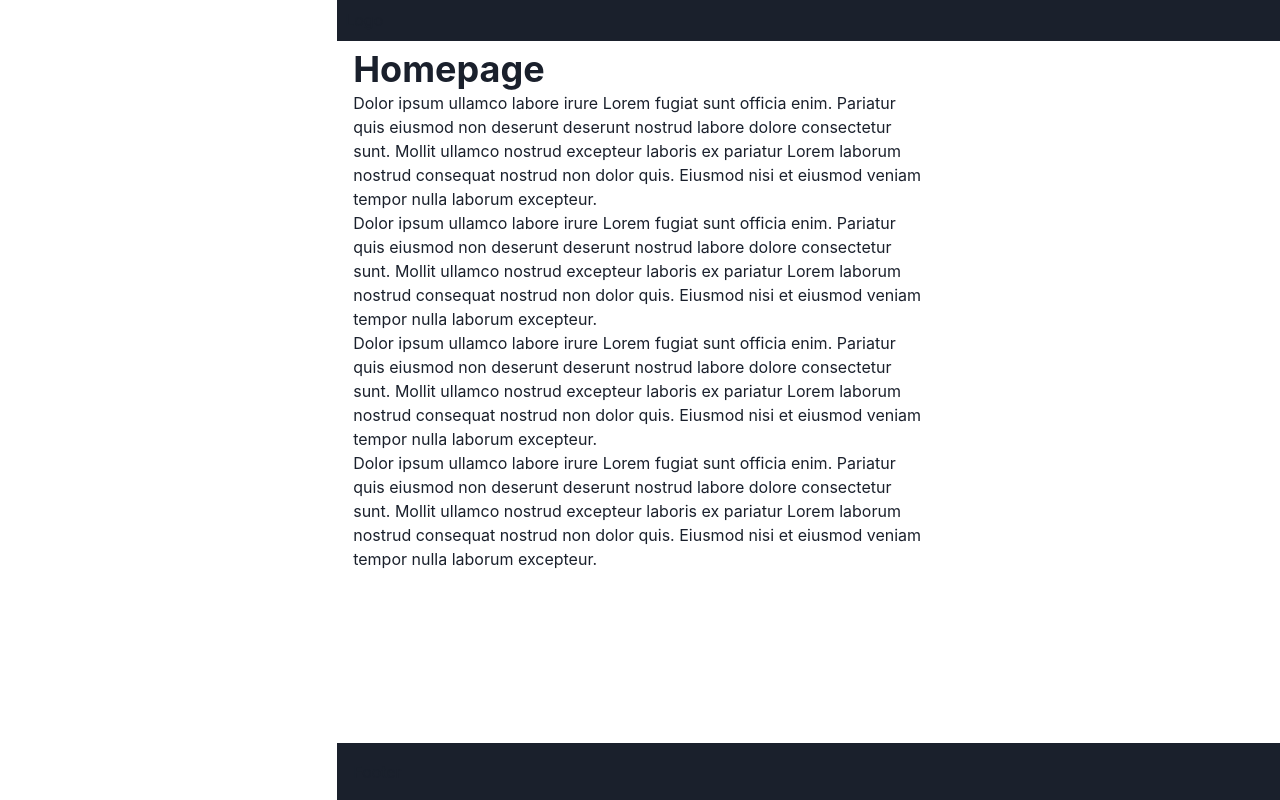
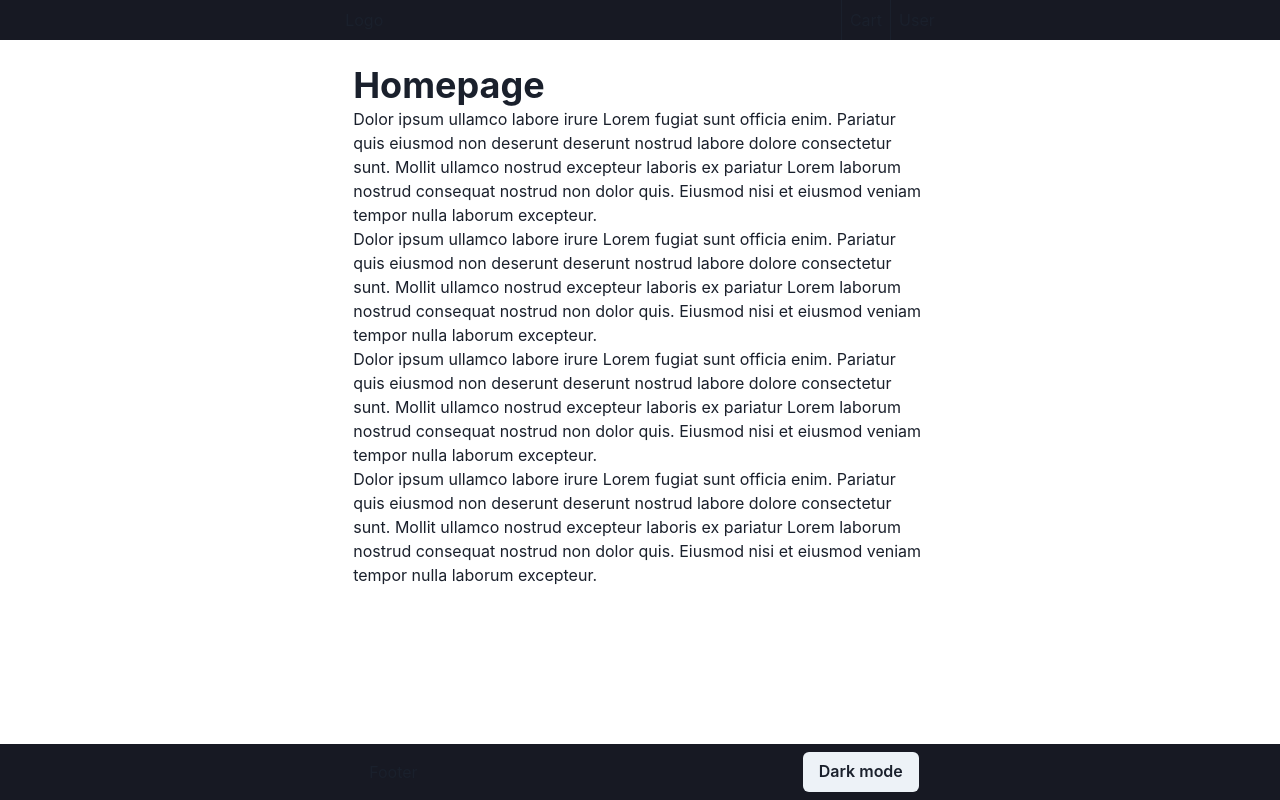
Before and after one commit to oncet/qord, a React (Vite) app: page / in a window 1280 px wide. Built offline with nearby package versions, Linux system fonts and the light colour scheme.

Commit message:
remove grid form layout

```diff
--- a/src/components/Layout.tsx
+++ b/src/components/Layout.tsx
@@ -3,9 +3,8 @@ import {
   Box,
   Button,
   Center,
+  Container,
   Flex,
-  Grid,
-  GridItem,
   useColorMode,
 } from "@chakra-ui/react";
 
@@ -17,17 +16,11 @@ function Layout({ children }: LayoutProps) {
   const { toggleColorMode } = useColorMode();
 
   return (
-    <Flex flexDirection="column">
-      <Flex
-        borderBottom="1px solid"
-        justifyContent="space-between"
-        position="fixed"
-        width="100%"
-        background="gray.800"
-      >
-        <Center borderRight="1px solid" p="2">
-          Logo
-        </Center>
+    <Box>
+      <Box position="fixed" left="0" right="0" top="0" background="gray.900">
+        <Container p="0">
+          <Flex justifyContent="space-between">
+            <Center p="2">Logo</Center>
             <Flex>
               <Center borderLeft="1px solid" p="2">
                 Cart
@@ -37,24 +30,22 @@ function Layout({ children }: LayoutProps) {
               </Center>
             </Flex>
           </Flex>
-      <Box overflowY="auto" px="4" pt="12" pb="20">
+        </Container>
+      </Box>
+      <Box overflowY="auto" px="4" mt="16" pb="20">
         {children}
       </Box>
-      <Flex
-        borderTop="1px solid"
-        justifyContent="space-between"
-        p="2"
-        position="fixed"
-        bottom="0"
-        width="100%"
-        background="gray.800"
-      >
+      <Box position="fixed" left="0" right="0" bottom="0" background="gray.900">
+        <Container>
+          <Flex justifyContent="space-between" p="2">
             <Center p="2">Footer</Center>
             <Center>
               <Button onClick={toggleColorMode}>Dark mode</Button>
             </Center>
           </Flex>
-    </Flex>
+        </Container>
+      </Box>
+    </Box>
   );
 }
 
```
Lines whose indentation alone changed are shown as unchanged.
